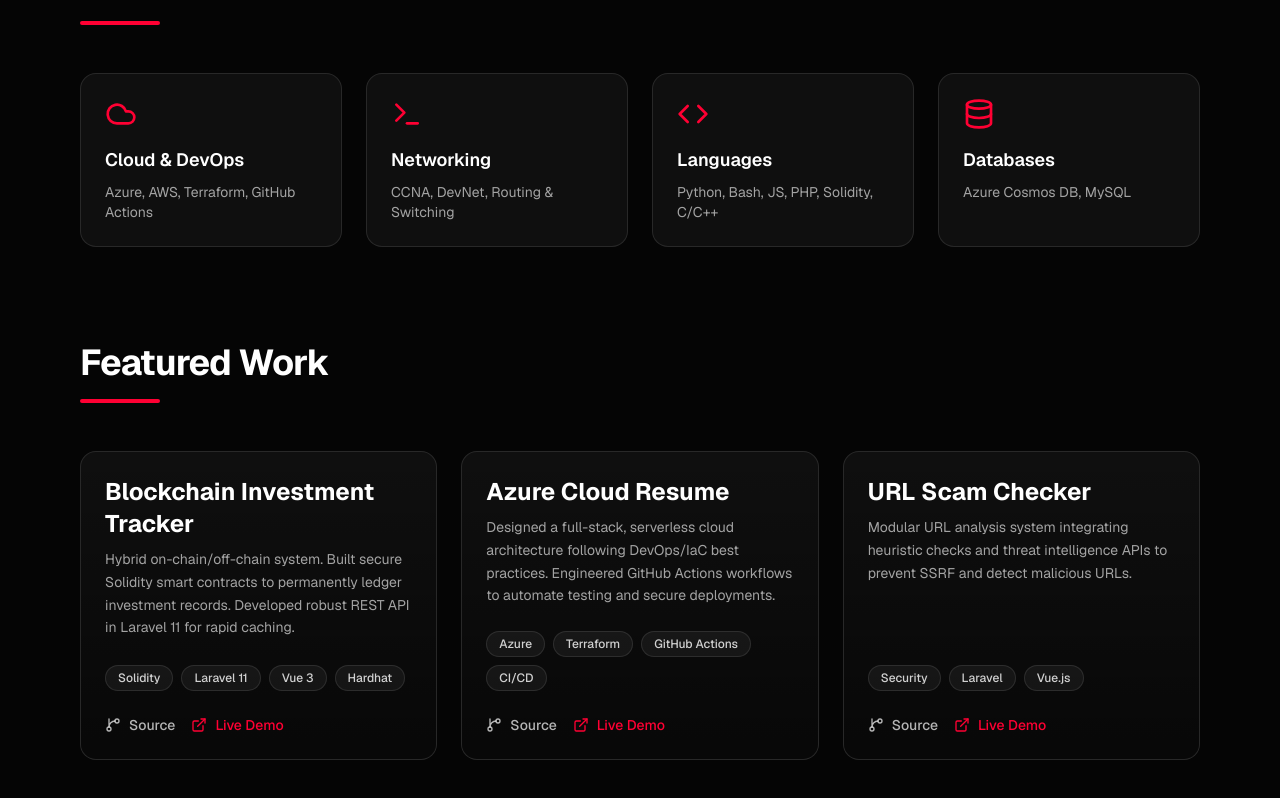
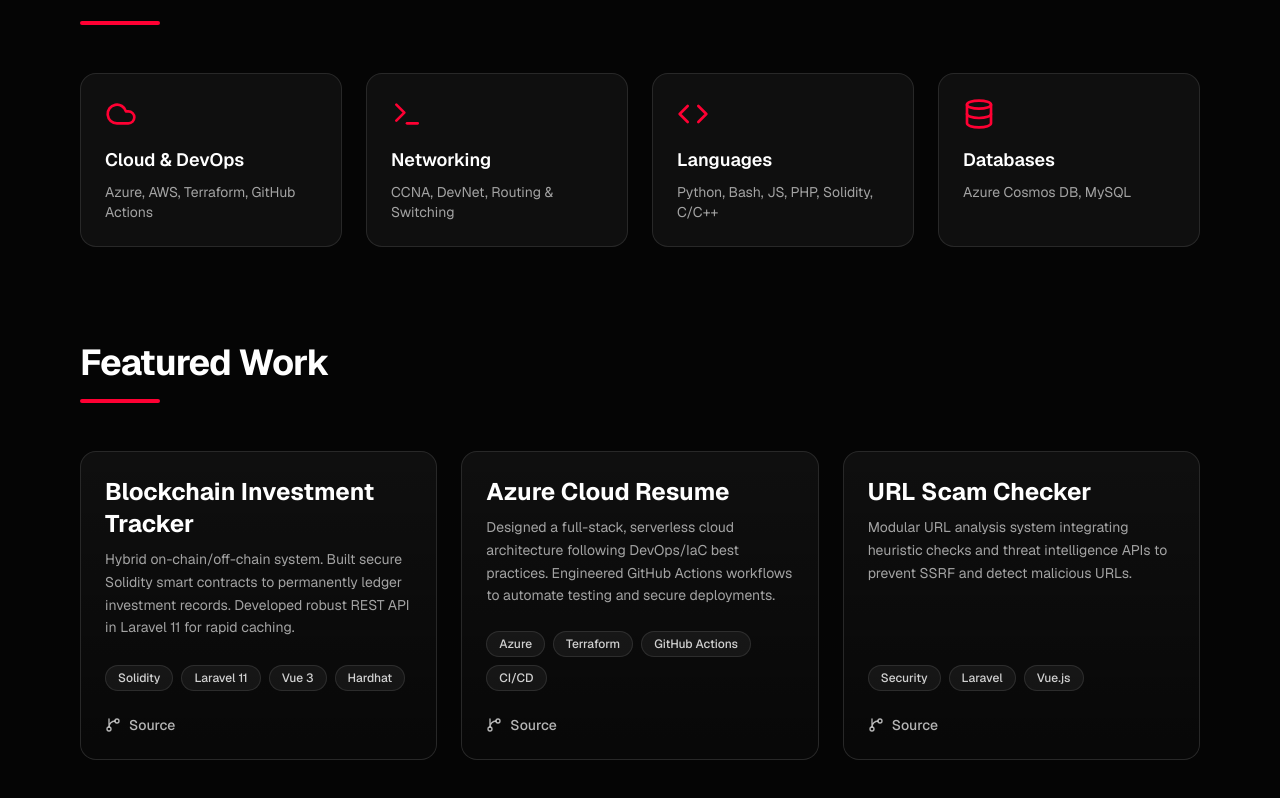
Before and after one commit to aidadann/Static-Portfolio-Website-Hosting, a Next.js app: page / in a window 1280 px wide. Shown: the part 1737-2535 px from the top of the page. Built offline with nearby package versions, Linux system fonts and the light colour scheme.

Commit message:
docs: update README with project details and add ProjectGrid component for portfolio showcasing

```diff
--- a/src/components/ProjectGrid.tsx
+++ b/src/components/ProjectGrid.tsx
@@ -1,7 +1,7 @@
 "use client";
 
 import { motion } from "framer-motion";
-import { ExternalLink, GitBranch } from "lucide-react";
+import { GitBranch } from "lucide-react";
 
 const PROJECTS = [
   {
@@ -73,15 +73,6 @@ export function ProjectGrid() {
                 <GitBranch className="w-4 h-4" />
                 Source
               </a>
-              <a
-                href={project.demo}
-                target="_blank"
-                rel="noopener noreferrer"
-                className="flex items-center gap-2 text-sm font-medium text-accent hover:text-accent-hover transition-colors"
-              >
-                <ExternalLink className="w-4 h-4" />
-                Live Demo
-              </a>
             </div>
           </div>
         </motion.div>
```
Also changed, not shown: 1 other file (tests, documents, lock files or other folders).
